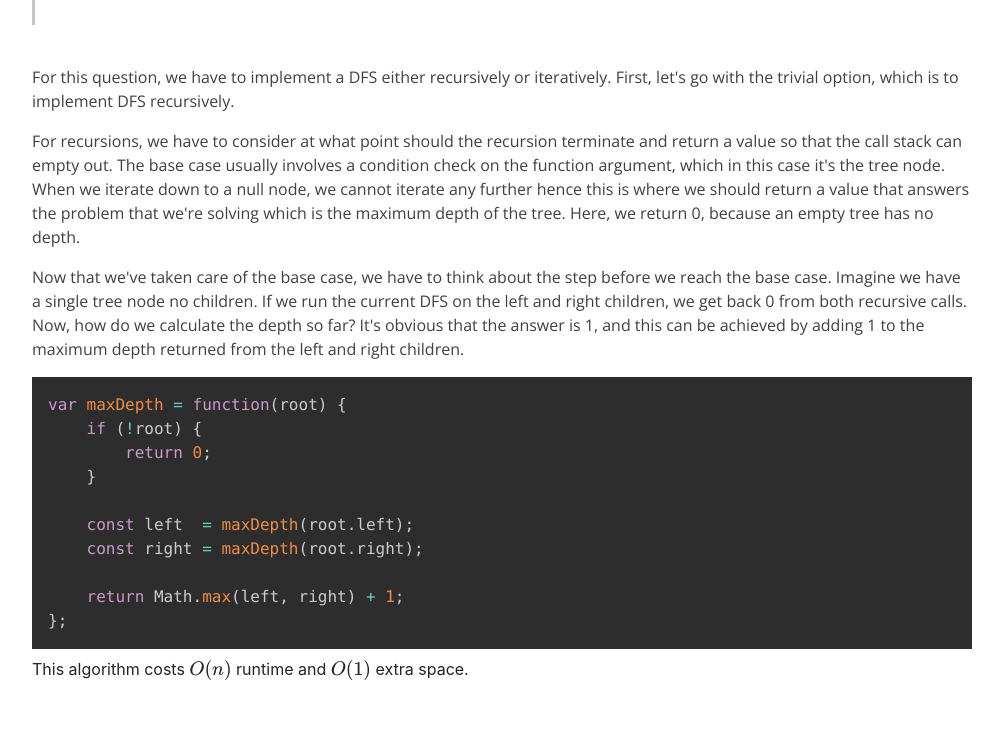
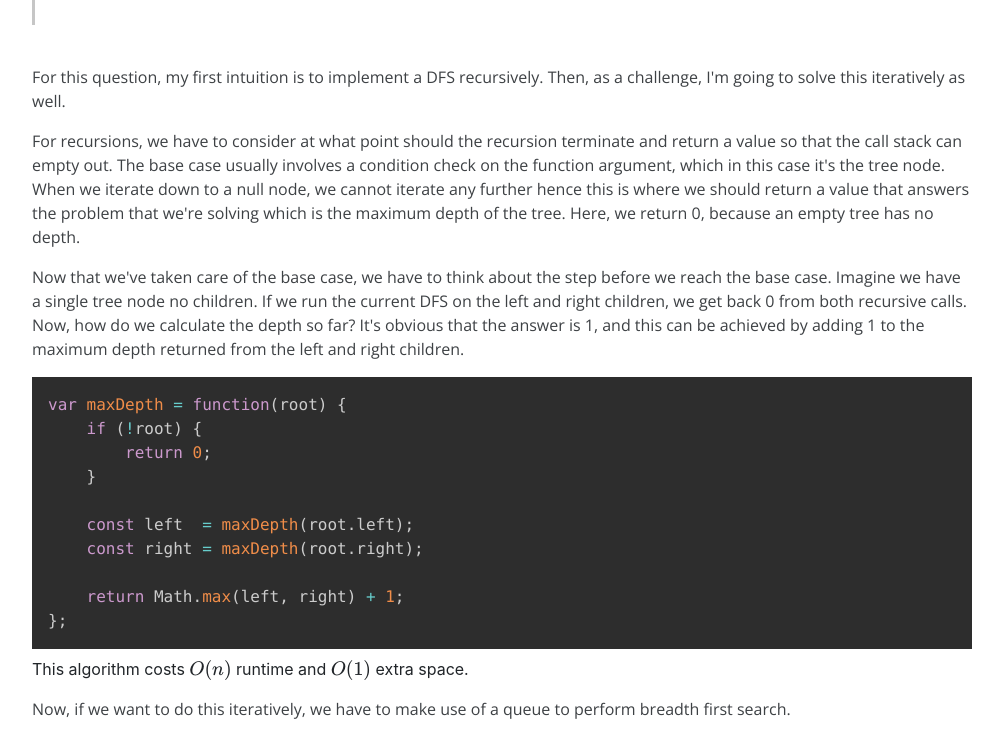
Before and after one commit to yongchengzhu/yongchengzhu.github.io, a plain HTML site: page leetcodes/questions/maximum_depth_of_binary_tree.html in a window 1280 px wide. Shown: the part 598-1335 px from the top of the page, without its empty margins (138-1141 px from the left). Before the commit the page ends 1295 px from the top, so only its background shows below. Drawn offline with nearby package versions, Linux system fonts and the light colour scheme; some packages are replaced by stand-ins of ours.

Commit message:
Started breadth first search for max depth binary tree.

```diff
--- a/leetcodes/questions/maximum_depth_of_binary_tree.html
+++ b/leetcodes/questions/maximum_depth_of_binary_tree.html
@@ -80,9 +80,9 @@
       <div class="row">
         <div class="col-12">
           <p class="section-text">
-            For this question, we have to implement a DFS either recursively
-            or iteratively. First, let's go with the trivial option, which is
-            to implement DFS recursively.
+            For this question, my first intuition is to implement a DFS
+            recursively. Then, as a challenge, I'm going to solve this
+            iteratively as well.
           </p>
           <p class="section-text">
             For recursions, we have to consider at what point should the
@@ -121,6 +121,11 @@
           <p class="language-javascript">
             This algorithm costs \(O(n)\) runtime and \(O(1)\) extra space.
           </p>
+
+          <p class="section-text">
+            Now, if we want to do this iteratively, we have to make use of a
+            queue to perform breadth first search.
+          </p>
         </div>
       </div>
     </div>
```
Also changed, not shown: leetcodes/index.html (+1 -1 lines).
